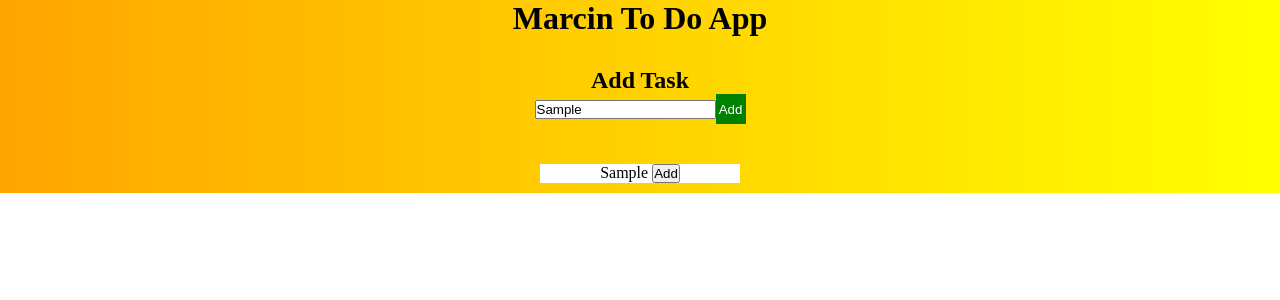
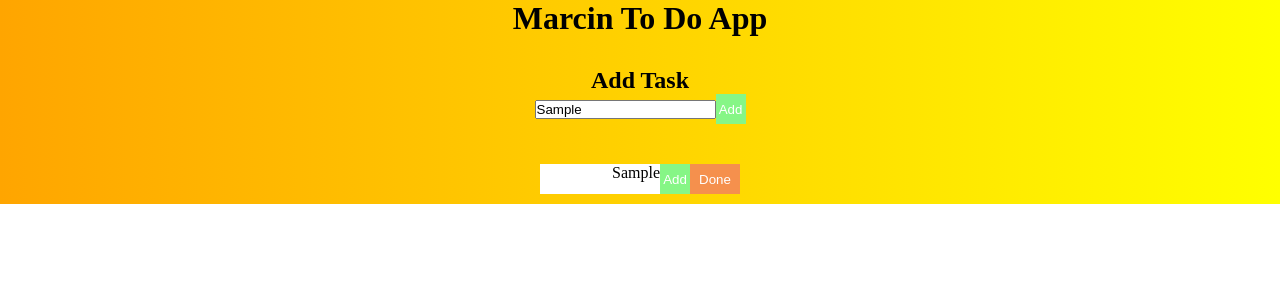
Before and after one commit to marcinoles87/todolist, a React (Create React App) app: page / in a window 1280 px wide. Both pictures are taken after typing "Sample" into the empty fields and a click on the button "Add". Shown: the top 300 px of the page. Built offline with nearby package versions, Linux system fonts and the light colour scheme.

Commit message:
work with task

```diff
--- a/src/components/ToDo.js
+++ b/src/components/ToDo.js
@@ -5,14 +5,12 @@ import './todo.css'
 
 export default function ToDo({todos}) {
 
-console.log(todos)
-console.log(todos.id)
 
   return (
     <div className='todo'>
       <ul>
       {todos.map( (todo) => {
-        return <li key={todo.id}>{todo.text} <button>Add</button></li>
+        return <li key={todo.id}>{todo.text} <button className='btn-add'>Add</button><button className='btn-done'>Done</button></li>
       })}
       </ul>
     </div>
--- a/src/components/todo.css
+++ b/src/components/todo.css
@@ -8,8 +8,13 @@
 
 }
 
+li{
+    display: flex;
+    justify-content: flex-end;
+}
+
 .btn-add{
-    background-color: green;
+    background-color: rgb(134, 246, 134);
     color: white;
     width: 30px;
     height: 30px;
@@ -18,7 +23,8 @@
 
 }
 .btn-done{
-    background-color: rgb(124, 244, 124);
+
+    background-color: rgb(245, 144, 77);
     color: white;
     width: 50px;
     height: 30px;
```
